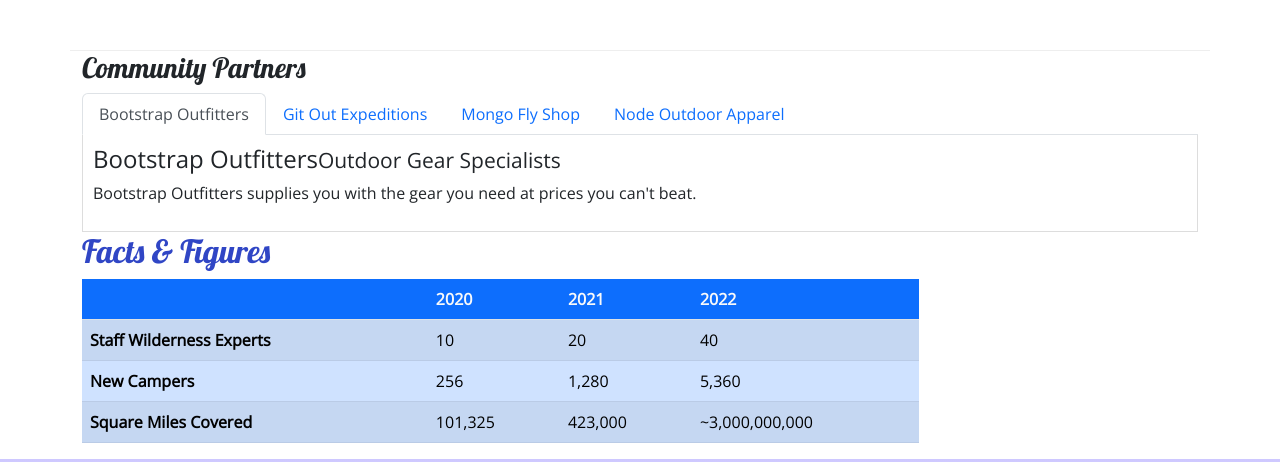
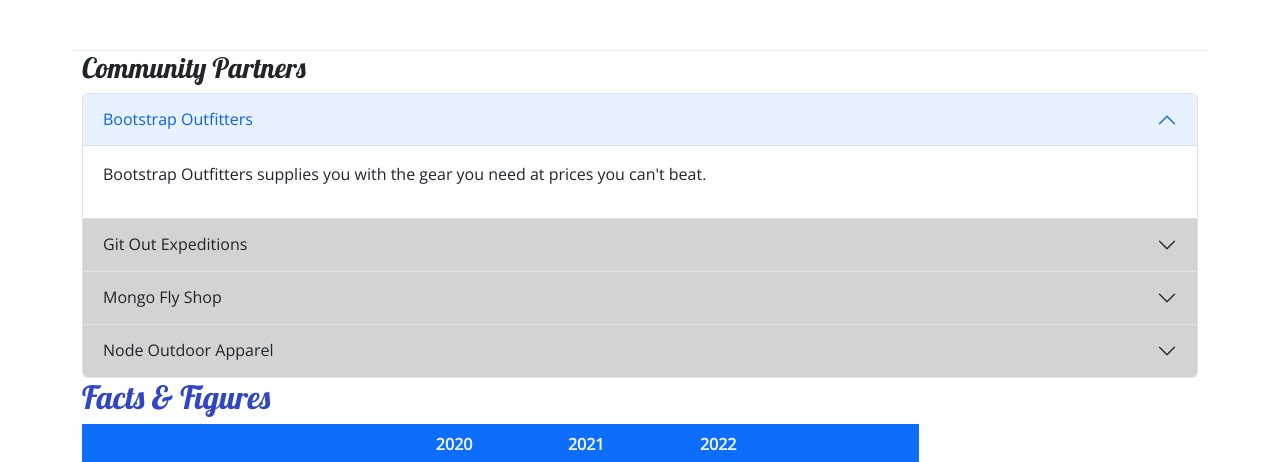
Before and after one commit to st3adyp1ck/nucampsite, a plain HTML site: page aboutus.html in a window 1280 px wide. Shown: the part 844-1306 px from the top of the page. Drawn offline with nearby package versions, Linux system fonts and the light colour scheme.

Commit message:
Tabs NEW n Improved

```diff
--- a/aboutus.html
+++ b/aboutus.html
@@ -123,30 +123,58 @@
 
         <section>
             <h3>Community Partners</h3>
-            <div class="nav nav-tabs" role="tablist">
-                <a class="nav-link active" id="bootstrap-tab" data-bs-toggle="tab" href="#bootstrap" role="tab">Bootstrap Outfitters</a>
-                <a class="nav-link" id="git-tab" data-bs-toggle="tab" href="#git" role="tab">Git Out Expeditions</a>
-                <a class="nav-link" id="mongo-tab" data-bs-toggle="tab" href="#mongo" role="tab">Mongo Fly Shop</a>
-                <a class="nav-link" id="node-tab" data-bs-toggle="tab" href="#node" role="tab">Node Outdoor Apparel</a>
-            </div>
-            <div class="tab-content">
-                <div class="tab-pane fade show active" id="bootstrap" role="tabpanel">
-                    <h4>Bootstrap Outfitters<small>Outdoor Gear Specialists</small></h4>
-                    <p class="d-none d-sm-block">Bootstrap Outfitters supplies you with the gear you need at prices you can't beat.</p>
+            <section>
+                <div id="accordionExample" class="accordion">
+                    <div class="accordion-item">
+                        <h4 class="accordion-header">
+                            <button class="accordion-button" type="button" data-bs-toggle="collapse" data-bs-target="#bootstrap">
+                                Bootstrap Outfitters
+                            </button>
+                        </h4>
+                        <div id="bootstrap" class="accordion-collapse collapse show" data-bs-parent="#accordionExample">
+                            <div class="accordion-body d-none d-sm-block">
+                                <p>Bootstrap Outfitters supplies you with the gear you need at prices you can't beat.</p>
+                            </div>
+                        </div>
+                    </div>
+                    <div class="accordion-item">
+                        <h4 class="accordion-header">
+                            <button class="accordion-button collapsed" type="button" data-bs-toggle="collapse" data-bs-target="#git">
+                                Git Out Expeditions
+                            </button>
+                        </h4>
+                        <div id="git" class="accordion-collapse collapse" data-bs-parent="#accordionExample">
+                            <div class="accordion-body d-none d-sm-block">
+                                <p>Join Git Out Expeditions to explore new horizons with a group of other adventurers!</p>
+                            </div>
+                        </div>
+                    </div>
+                    <div class="accordion-item">
+                        <h4 class="accordion-header">
+                            <button class="accordion-button collapsed" type="button" data-bs-toggle="collapse" data-bs-target="#mongo">
+                                Mongo Fly Shop
+                            </button>
+                        </h4>
+                        <div id="mongo" class="accordion-collapse collapse" data-bs-parent="#accordionExample">
+                            <div class="accordion-body d-none d-sm-block">
+                                <p>Need a new fishing pole, a tacklebox, or flies of all kinds? Stop by Mongo Fly Shop.</p>
+                            </div>
+                        </div>
+                    </div>
+                    <div class="accordion-item">
+                        <h4 class="accordion-header">
+                            <button class="accordion-button collapsed" type="button" data-bs-toggle="collapse" data-bs-target="#node">
+                                Node Outdoor Apparel
+                            </button>
+                        </h4>
+                        <div id="node" class="accordion-collapse collapse" data-bs-parent="#accordionExample">
+                            <div class="accordion-body d-none d-sm-block">
+                                <p>From polar fleeces to swimsuits, hiking boots to waders, a visit to Node will be sure to get you covered.</p>
+                            </div>
+                        </div>
+                    </div>
                 </div>
-                <div class="tab-pane fade" id="git" role="tabpanel">
-                    <h4>Git Out Expeditions<small>Group Adventure Expeditions</small></h4>
-                    <p class="d-none d-sm-block">Join Git Out Expeditions to explore new horizons with a group of other adventurers!</p>
-                </div>
-                <div class="tab-pane fade" id="mongo" role="tabpanel">
-                    <h4>Mongo Fly Shop<small>Your Neighborhood Fly Fishing Shop.</small></h4>
-                    <p class="d-none d-sm-block">Need a new fishing pole, a tacklebox, or flies of all kinds? Stop by Mongo Fly Shop.</p>
-                </div>
-                <div class="tab-pane fade" id="node" role="tabpanel">
-                    <h4>Node Outdoor Apparel<small>Outdoor Clothes & Shoes</small></h4>
-                    <p class="d-none d-sm-block">From polar fleeces to swimsuits, hiking boots to waders, a visit to Node will be sure to get you covered.</p>
-                </div>
-            </div>
+            </section>
         </section>
         <div class="col-sm-9">
 
```
